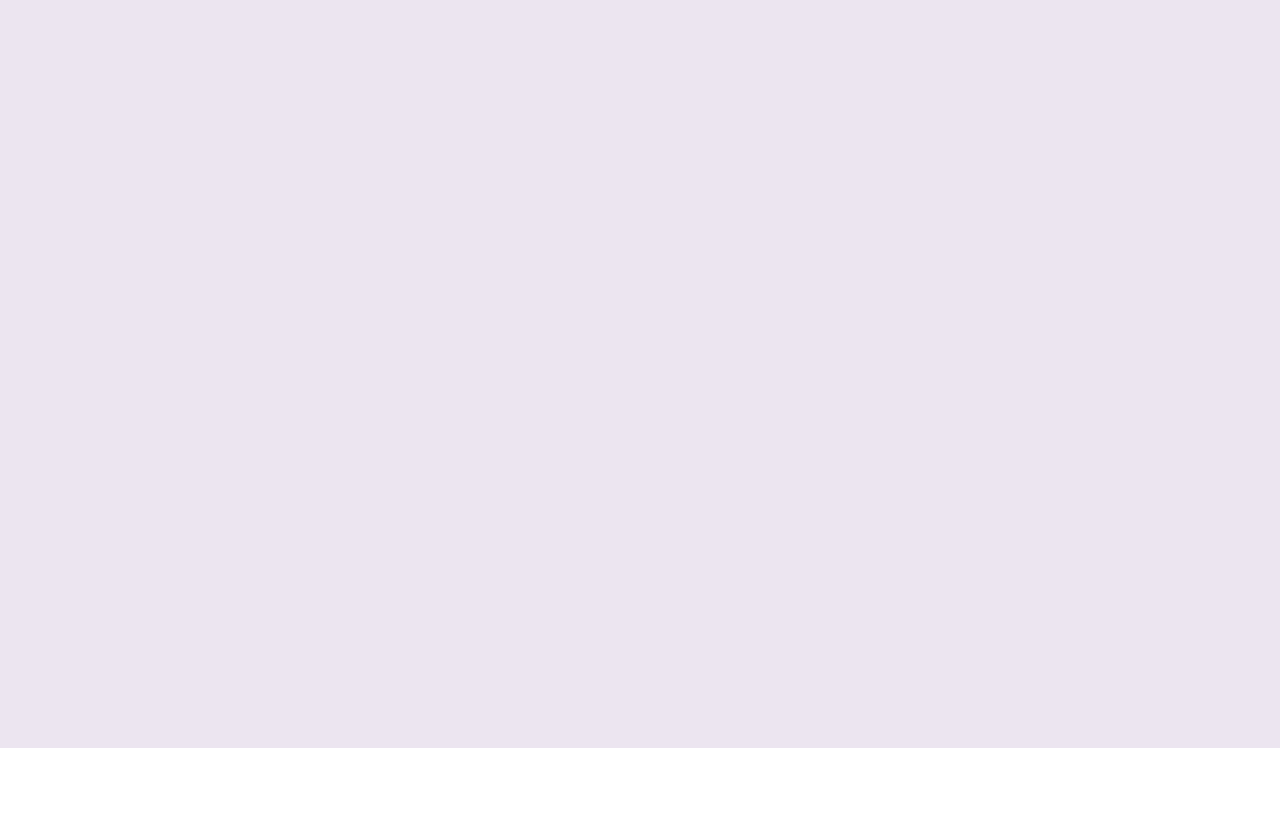
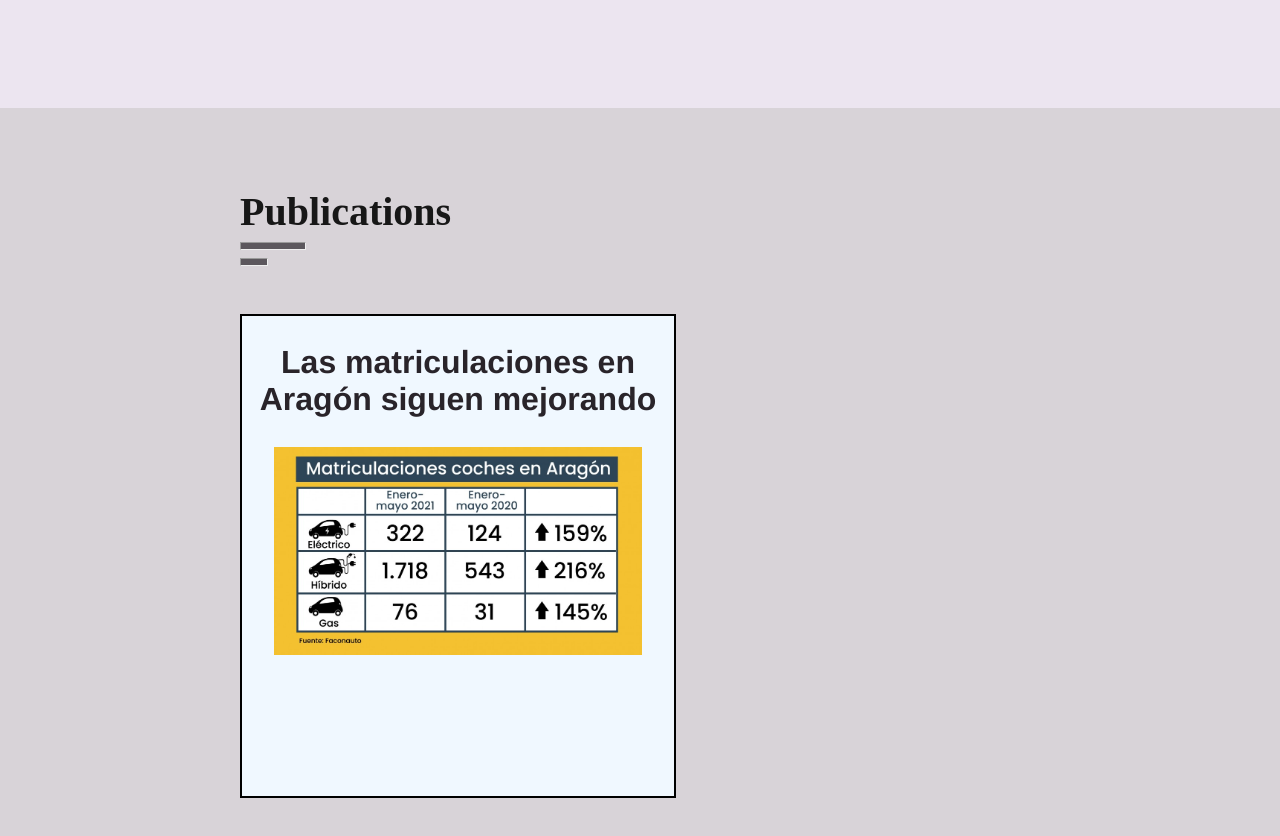
Before and after one commit to DiegoTejadaOrea/portfolio-web, a plain HTML site: page index.html in a window 1280 px wide. Shown: the part 1652-2488 px from the top of the page. Before the commit the page ends 2400 px from the top, so only its background shows below. Drawn offline with Linux system fonts and the light colour scheme.

Commit message:
publications

```diff
--- a/css.css
+++ b/css.css
@@ -27,7 +27,7 @@ h1 {
 
 #about {
   top: 100%;
-  height: 200%;
+  height: 120%;
   position: absolute;
   background-color: rgb(236, 229, 240);
   width: 100%;
@@ -173,3 +173,82 @@ h1 {
   padding: auto;
   margin-left: 10px;
 }
+
+/* ===== PUBLICATIONS ===== */
+
+#publications {
+  top: 220%;
+  height: 100%;
+  position: absolute;
+  background-color: rgb(216, 211, 216);
+  width: 100%;
+}
+
+.encabezado2 {
+  font-size: 40px;
+  font-style: bold;
+  font-family: "sans-serif";
+  color: rgb(23, 23, 23);
+  margin-left: 240px;
+  margin-top: 80px;
+}
+
+.pub {
+  height: 6px;
+  width: 5%;
+  margin-left: 240px;
+  color: rgb(255, 255, 255);
+  margin-top: -20px;
+  background-color: rgb(92, 87, 93);
+}
+
+.pub2 {
+  height: 6px;
+  width: 2%;
+  margin-left: 240px;
+  color: rgb(255, 255, 255);
+  background-color: rgb(92, 87, 93);
+}
+
+/* Contenido Publicaciones */
+
+.intro {
+  margin-left: 15rem;
+  margin-top: 2rem;
+  color: rgb(45, 42, 46);
+}
+
+.articulo {
+  border: 2px solid black;
+  background-color: aliceblue;
+  width: 27rem;
+  height: 30rem;
+  margin-top: 3rem;
+  margin-left: 15rem;
+  overflow: auto;
+}
+
+.tituloPub {
+  color: rgb(41, 36, 42);
+  font-size: 2rem;
+  text-align: center;
+  padding: 2px;
+}
+
+.piePub {
+  font-size: 20px;
+  color: rgb(57, 53, 60);
+  margin-left: 235px;
+  margin-right: 110px;
+  position: absolute;
+  font-family: "sans-serif";
+}
+
+.imgPub {
+  width: 23rem;
+  height: 13rem;
+  margin-left: 2rem;
+  content: "";
+  clear: both;
+  display: table;
+}
--- a/index.html
+++ b/index.html
@@ -18,6 +18,7 @@
     <div class="links">
       <a href="#">Home</a>
       <a href="#about">About</a>
+      <a href="#publications">Publications</a>
       <a href="#">My skills</a>
       <a href="#">Experience</a>
       <a href="#">Contact</a>
@@ -83,8 +84,23 @@
         <a href="https://github.com/DiegoTejadaOrea"><img class="github" src="images/github.png" alt="github" /></a>
       </div>
     </div>
-
-
+  </div>
+  <!-- ===== PUBLICACIONES ===== -->
+  <div id="publications">
+    <h1 class="encabezado2">Publications</h1>
+    <hr class="pub" />
+    <hr class="pub2" />
+    <div class="articulos">
+      <!-- <p class="intro">Los artículos que redacté durante mi estancia en las prácticas de la cámara del comercio de
+        Zaragoza.</p> -->
+      <div class="articulo">
+        <h2 class="tituloPub">Las matriculaciones en Aragón siguen mejorando</h2>
+        <!-- <a class="piePub">Conforme avanzan los años tambien aumenta el uso del vehículo eléctrico, todo apunta a que en
+          unos años las
+          matriculaciones se invertiran y los electricos iran a la cabeza.</a> -->
+        <img class="imgPub" src="images/matriculaciones-coches-aragon0.jpg" alt="matriculaciones" />
+      </div>
+    </div>
   </div>
 </body>
 
```
Also changed, not shown: images/matriculaciones-coches-aragon0.jpg (added).
